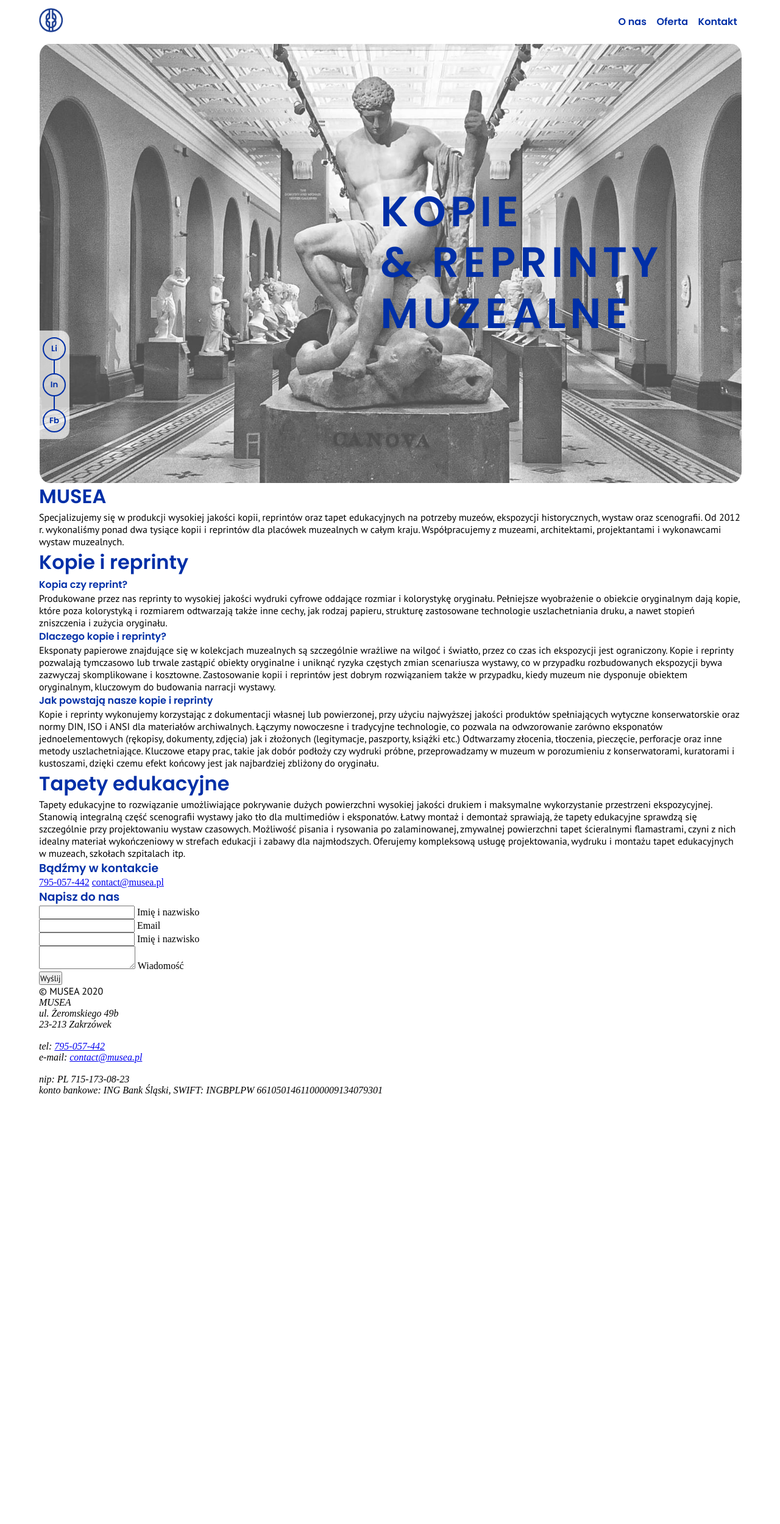
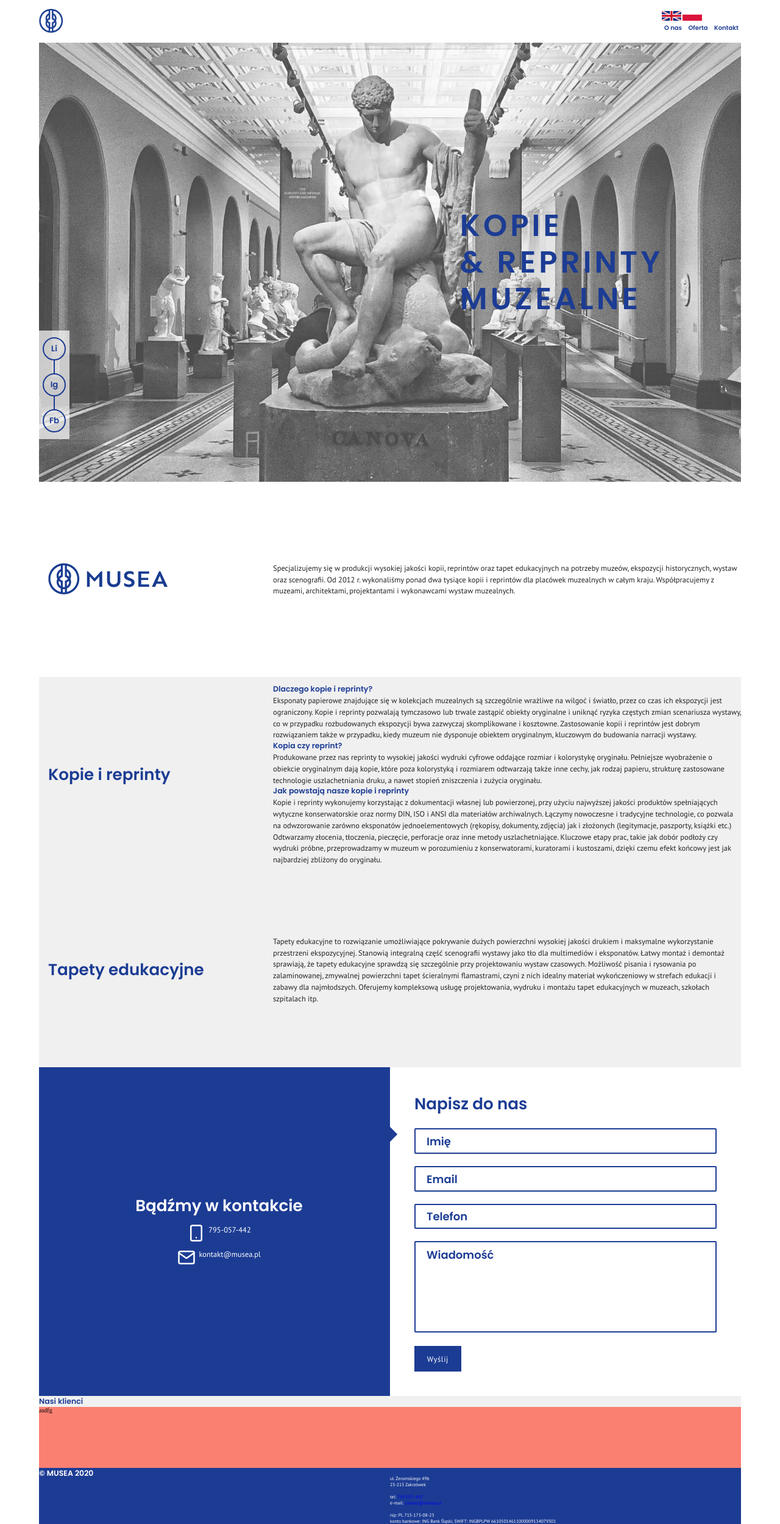
Before and after one commit to lukaszsmutek/MUSEA, a PHP site: page / in a window 1280 px wide. Shown: the whole page at 61% size. Before the commit the page ends 1797 px from the top, so only its background shows below. Run offline with PHP 8.4, Linux system fonts and the light colour scheme.

Commit message:
Style form

```diff
--- a/index.html
+++ b/index.html
@@ -30,6 +30,11 @@
             <div id="logo-container">
                 <img src="./components/images/logo.png" height="40" alt="logo">
             </div>
+            <div id="nav-language-bar">
+                <div id="language-toggle">
+                    <img src="./components/icons/language/united-kingdom-flag-icon-32.png" alt="">
+                    <img src="./components/icons/language/poland-flag-icon-32.png" alt="">
+                </div>
                 <nav id="nav-container">
                     <div class="hamburger-menu-container">
                     </div>
@@ -41,6 +46,8 @@
                         </ul>
                     </div>
                 </nav>
+            </div>
+
         </header>
         <main>
             <div id="hero-banner">
@@ -48,10 +55,12 @@
                     Kopie<br>&&nbsp;reprinty<br>muzealne
                 </h1>
             </div>
-            <article id="about-us">
-                <div class="article-image-container"></div>
-                <div id="article-content-container">
-                    <h2>MUSEA</h2>
+            <article class="menu-item" id="about-us">
+                <div class="menu-item-title">
+                    <!--<h2>MUSEA</h2>-->
+                    <img src="./components/images/logo-full.png" alt="">
+                </div>
+                <div class="menu-item-content">
                     <p>
                         Specjalizujemy się w produkcji wysokiej jakości kopii, reprintów oraz tapet edukacyjnych na
                         potrzeby muzeów, ekspozycji historycznych, wystaw oraz scenografii. Od 2012 r. wykonaliśmy ponad
@@ -62,22 +71,12 @@
             </article>
 
             <article id="services">
-
-                <div class="service-item">
-                    <div class="service-item-title">
+                <div class="menu-item">
+                    <div class="menu-item-title">
                         <h2>Kopie i reprinty</h2>
                     </div>
-                    <div class="service-item-content">
-                        <section>
-                            <h4>Kopia czy reprint?</h4>
-                            <p>
-                                Produkowane przez nas reprinty to wysokiej jakości wydruki cyfrowe oddające rozmiar i
-                                kolorystykę oryginału. Pełniejsze wyobrażenie o obiekcie oryginalnym dają kopie, które
-                                poza kolorystyką i rozmiarem odtwarzają także inne cechy, jak rodzaj papieru, strukturę
-                                zastosowane technologie uszlachetniania druku, a nawet stopień zniszczenia i zużycia
-                                oryginału.
-                            </p>
-                        </section>
+                    <div class="menu-item-content">
+
                         <section>
                             <h4>Dlaczego kopie i reprinty?</h4>
                             <p>
@@ -88,6 +87,16 @@
                                 skomplikowane i kosztowne. Zastosowanie kopii i reprintów jest dobrym rozwiązaniem także
                                 w przypadku, kiedy muzeum nie dysponuje obiektem oryginalnym, kluczowym do budowania
                                 narracji wystawy.
+                            </p>
+                        </section>
+                        <section>
+                            <h4>Kopia czy reprint?</h4>
+                            <p>
+                                Produkowane przez nas reprinty to wysokiej jakości wydruki cyfrowe oddające rozmiar i
+                                kolorystykę oryginału. Pełniejsze wyobrażenie o obiekcie oryginalnym dają kopie, które
+                                poza kolorystyką i rozmiarem odtwarzają także inne cechy, jak rodzaj papieru, strukturę
+                                zastosowane technologie uszlachetniania druku, a nawet stopień zniszczenia i zużycia
+                                oryginału.
                             </p>
                         </section>
                         <section>
@@ -106,11 +115,11 @@
                         </section>
                     </div>
                 </div>
-                <div class="service-item">
-                    <div class="service-item-title">
+                <div class="menu-item">
+                    <div class="menu-item-title">
                         <h2>Tapety edukacyjne</h2>
                     </div>
-                    <div class="service-item-content">
+                    <div class="menu-item-content">
                         <section>
                             <p>
                                 Tapety edukacyjne to rozwiązanie umożliwiające pokrywanie dużych powierzchni wysokiej
@@ -127,44 +136,74 @@
                 </div>
 
             </article>
-            <article id="contact">
-                <div class="contact-information-container">
-                    <h3 class="contact-header">Bądźmy w kontakcie</h3>
-                    <a href="tel:795-057-442">795-057-442</a>
-                    <a href=”mailto:contact@musea.pl” target=”_blank” rel=noopener noreferrer””>contact@musea.pl</a>
+            <article class="menu-item" id="contact">
+                <div class="menu-item-title" id="contact-information-container">
+                    <h2 id="contact-header">Bądźmy w kontakcie</h2>
+                    <div id="contact-items">
+                        <div class="contact-item">
+                            <img src="./components/icons/contact/phone.svg" alt="phone" class="contact-icon">
+                            <a href="tel:795-057-442" class="contact-data">
+                                <p>795-057-442</p>
+                            </a>
                         </div>
-                <div class="contact-form-container">
+                        <div class="contact-item">
+                            <img src="./components/icons/contact/mail.svg" alt="mail" class="contact-icon">
+                            <a href=”mailto:contact@musea.pl” target=”_blank” rel="noopener noreferrer"
+                                class="contact-data">
+                                <p>kontakt@musea.pl</p>
+                            </a>
+                        </div>
+                    </div>
+                </div>
+
+                <div id="contact-form-container">
                     <form action="">
-                        <h3 class="contact-header">Napisz do nas</h3>
+                        <h2 id="form-header">Napisz do nas</h2>
                         <div class="input-container">
                             <input type="text" name="name" class="input">
-                            <label for="name">Imię i nazwisko</label>
+                            <label for="name">Imię</label>
+                            <span>Imię</span>
                         </div>
                         <div class="input-container">
                             <input type="email" name="email" class="input">
                             <label for="email">Email</label>
+                            <span>Email</span>
                         </div>
                         <div class="input-container">
                             <input type="tel" name="phone" class="input">
-                            <label for="phone">Imię i nazwisko</label>
+                            <label for="phone">Telefon</label>
+                            <span>Telefon</span>
                         </div>
                         <div class="input-container textarea">
                             <textarea name="message" class="input"></textarea>
                             <label for="message">Wiadomość</label>
+                            <span>Wadomość</span>
                         </div>
-                        <input type="submit" value="Wyślij" class="submit-btn">
+                        <input type="submit" value="Wyślij" id="submit-btn">
                     </form>
                 </div>
             </article>
+            <div id="clients">
+                <h5>Nasi klienci</h5>
+                <div id="clients-icons-container">
+                    <ul id="client-icons">
+                        <li class="client-icon" id="0">a</li>
+                        <li class="client-icon" id="1">s</li>
+                        <li class="client-icon" id="2">d</li>
+                        <li class="client-icon" id="3">f</li>
+                        <li class="client-icon" id="4">g</li>
+                    </ul>
+                </div>
+            </div>
             <div id="social-media-icon-container">
                 <button class="social-media-icon" id="linkedin">Li</button>
-                <button class="social-media-icon" id="instagram">In</button>
+                <button class="social-media-icon" id="instagram">Ig</button>
                 <button class="social-media-icon" id="facebook">Fb</button>
             </div>
         </main>
         <footer>
             <div id="copyright-container">
-                <p id="copyright">&copy; MUSEA 2020</p>
+                <h5 id="copyright">&copy; MUSEA 2020</h5>
             </div>
             <div id="footer-company-info-container">
 
--- a/style.css
+++ b/style.css
@@ -1,23 +1,34 @@
 :root {
-    --blue: #002fa7;
-    --light-gray: #e8e8e8;
+    --blue: #1c3c94;
+    --light-gray: #f0f0f0;
     --white: #fff;
-    --black: #000;
+    --dark-gray: rgb(35, 35, 35);
     --opacity: rgba(255, 255, 255, 0.7);
 }
 
 /*------------------------------------------------smartphones--------------------------------------------------------------------------*/
+/*--general-----------------------------------*/
+
+html {
+    font-size: 62.5%;
+}
+
 * {
     margin: 0;
     padding: 0;
     box-sizing: border-box;
     list-style-type: none;
+    text-decoration: none;
 }
 
+/*--typography--------------------------------*/
 p,
 input,
 textarea {
     font-family: "PT Sans", sans-serif;
+    font-size: clamp(1rem, 0.93rem + 0.3vw, 1.25rem);
+    color: var(--dark-gray);
+    line-height: 150%;
 }
 
 h1,
@@ -27,7 +38,9 @@
 h5,
 h6,
 nav,
-button {
+button,
+label,
+span {
     font-family: "Poppins", sans-serif;
     color: var(--blue);
 }
@@ -45,7 +58,13 @@
 }
 
 h2 {
-    font-size: 2rem;
+    font-size: clamp(1.75rem, 0.85rem + 4vw, 2.62rem);
+}
+
+h3,
+h4,
+h5 {
+    font-size: clamp(1rem, 0.93rem + 0.3vw, 1.25rem);
 }
 
 body {
@@ -57,7 +76,7 @@
 #wrapper {
     width: 100vw;
     margin: auto;
-    background-color: transparent;
+    background-color: var(--light-gray);
 }
 
 header {
@@ -81,8 +100,6 @@
     height: 90vh;
     background-color: transparent;
     padding: 5vw;
-    border: 1px solid transparent;
-    border-radius: 20px;
 }
 
 #hero-banner::after {
@@ -90,8 +107,6 @@
     background: transparent url(./components/images/landing-image-horizontal.jpg) no-repeat;
     background-size: cover;
     background-position: center 0px;
-    border: 1px solid transparent;
-    border-radius: 20px;
     opacity: 0.7;
     top: 0;
     left: 0;
@@ -102,6 +117,209 @@
     position: absolute;
 }
 
+/*--services----------------------------------------------------------------------------------------------------------------*/
+#about-us {
+    background-color: var(--white);
+}
+
+.menu-item {
+    background-color: transparent;
+    display: grid;
+    min-height: 40vh;
+    grid-template-columns: 30vw 1fr;
+    align-items: center;
+}
+
+.menu-item-title {
+    padding-left: 1.5rem;
+}
+
+.contact-icon {
+    width: 30px;
+}
+
+.contact-data p {
+    color: var(--white);
+    padding-left: 0.5rem;
+}
+
+#contact {
+    grid-template-columns: 1fr 1fr;
+}
+
+#contact-information-container {
+    background-color: var(--blue);
+    height: 100%;
+    display: flex;
+    flex-flow: column nowrap;
+    justify-content: center;
+    align-items: center;
+}
+
+#contact-header {
+    color: var(--white);
+}
+
+#contact-items {
+    display: flex;
+    flex-direction: column;
+    align-items: center;
+    padding-top: 0.5rem;
+}
+
+.contact-item {
+    display: flex;
+    flex-flow: row nowrap;
+    padding: 0.5rem;
+}
+
+#contact-form-container {
+    height: 100%;
+    background-color: var(--white);
+    overflow: hidden;
+    position: relative;
+}
+
+#contact-form-container::before {
+    position: absolute;
+    content: "";
+    display: inline-block;
+    background-color: var(--blue);
+    width: 20px;
+    height: 20px;
+    top: 100px;
+    left: -12px;
+    transform: rotate(45deg);
+}
+
+form {
+    padding: 4em;
+    z-index: 10;
+    overflow: hidden;
+    position: relative;
+}
+
+#form-header {
+    margin-bottom: 0.5em;
+}
+
+.input-container {
+    position: relative;
+    margin: 2em 0;
+}
+
+.input-container label {
+    position: absolute;
+    top: 50%;
+    left: 20px;
+    transform: translateY(-50%);
+    color: var(--blue);
+    font-size: 1.8rem;
+    pointer-events: none;
+    z-index: 50;
+    transition: 0.6s;
+}
+
+.input-container.textarea label {
+    top: 1.2em;
+}
+
+.input {
+    width: 100%;
+    outline: none;
+    border: 2px solid var(--blue);
+    border-radius: 2px;
+    padding: 0.3em;
+    color: var(--blue);
+    font-size: 1.8rem;
+    transition: 0.3s;
+}
+
+textarea.input {
+    min-height: 150px;
+    resize: none;
+    overflow-y: auto;
+}
+
+#submit-btn {
+    padding: 0.75em 1.5em;
+    background-color: var(--blue);
+    color: var(--white);
+    outline: none;
+    border: 2px solid var(--blue);
+    letter-spacing: 0.05em;
+    cursor: pointer;
+    transition: 0.5s;
+}
+
+#submit-btn:hover{
+    background:transparent;
+    color: var(--blue)
+}
+.input-container span{
+    position: absolute;
+    top:0;
+    left:25px;
+    transform:translateY(-50%);
+    font-size: 1em;
+    padding: 0 0.5em;
+    color:transparent;
+    pointer-events: none;
+    z-index:500;
+    background-color:transparent;
+}
+
+.input-container span::before,
+.input-container span::after{
+    content:"";
+    width: 10%;
+    opacity:0%;
+    transition:0.4s;
+    height:5px;
+    top:50%;
+    transform:translateY(-50%);
+    position:absolute;
+    display:inline-block;
+    background-color:var(--white);
+}
+
+.input-container span::before{
+    left:50%;
+}
+
+.input-container span::after{
+    right:50%;
+}
+
+.input-container.focus label{
+    top:0;
+    transform:translateY(-50%);
+    left:25px;
+    font-size:1.5rem;
+}
+
+.input-container.focus span::before,
+.input-container.focus span::after{
+    width:50%;
+    opacity:1;
+}
+/*--clients-icons-container-------------------------------------------------------------------------------------------------*/
+
+#clients-icons-container {
+    height: 100px;
+    background-color: salmon;
+}
+
+#client-icons {
+    display: flex;
+    flex-flow: row wrap;
+    align-items: stretch;
+}
+
+.client-icon {
+    display: block;
+}
+
 /*--social-media-container--------------------------------------------------------------------------------------------------*/
 #social-media-icon-container {
     position: fixed;
@@ -110,8 +328,6 @@
     background-color: var(--opacity);
     left: 5vw;
     bottom: 10vh;
-    border: 1px solid transparent;
-    border-radius: 0px 15px 15px 0px;
     display: flex;
     flex-flow: column nowrap;
     justify-content: space-around;
@@ -139,21 +355,40 @@
 #facebook::before {
     content: "";
     position: absolute;
+    display: block;
     width: 2px;
     height: 15px;
     background-color: var(--blue);
-    left:50%;
+    left: 50%;
     transform: translateX(-50%);
 }
 
 #instagram::before,
 #facebook::before {
-    top:-15px;
+    top: -15px;
 }
 
 #linkedin::after,
 #instagram::after {
     top: 34px;
+}
+
+/*--footer-----------------------------------------------------------------------------------*/
+footer {
+    background-color: var(--blue);
+    display: grid;
+    grid-template-columns: 1fr 1fr;
+}
+
+#copyright {
+    color: var(--white);
+}
+
+address {
+    color: var(--white);
+    font-family: "PT Sans", sans-serif;
+    font-style: normal;
+    font-size: 0.75rem;
 }
 
 /*----------------------------------------------------------------------tablet&desktop-------------------------------------------------*/
```
Also changed, not shown: components/icons/contact/mail.svg (added), components/icons/contact/phone.svg (added), components/icons/language/poland-flag-icon-32.png (added), components/icons/language/united-kingdom-flag-icon-32.png (added), 1 other file. Lines whose indentation alone changed are shown as unchanged.
